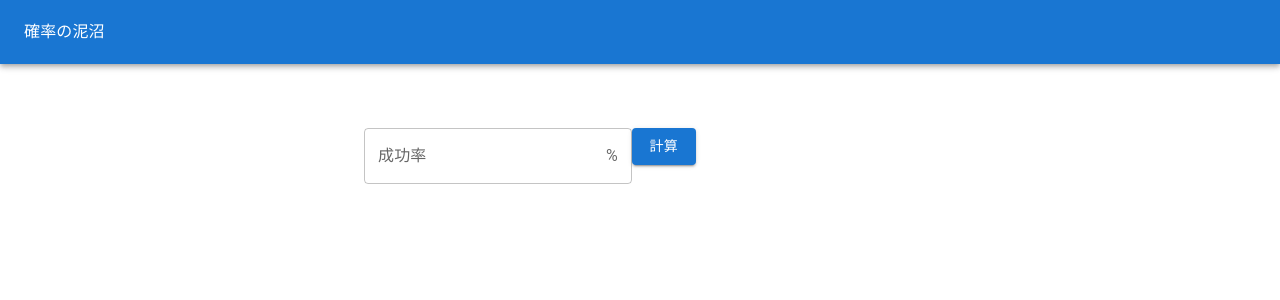
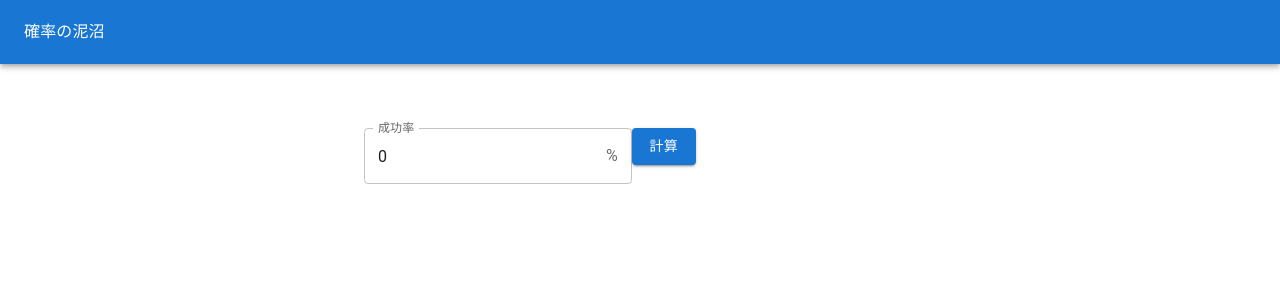
Before and after one commit to kuchita-el/quagmire-of-probability, a Next.js app: page / in a window 1280 px wide. Shown: the top 300 px of the page. Built offline with nearby package versions, Linux system fonts and the light colour scheme; what @mui/material-nextjs would draw is missing.

Commit message:
フォームバリデーションをreact-hook-formで実現

```diff
--- a/package.json
+++ b/package.json
@@ -12,11 +12,14 @@
     "@emotion/cache": "^11.14.0",
     "@emotion/react": "^11.14.0",
     "@emotion/styled": "^11.14.0",
+    "@hookform/resolvers": "^5.0.1",
     "@mui/material": "^7.0.2",
     "@mui/material-nextjs": "^7.0.2",
     "next": "15.3.1",
     "react": "^19.0.0",
-    "react-dom": "^19.0.0"
+    "react-dom": "^19.0.0",
+    "react-hook-form": "^7.56.0",
+    "zod": "^3.24.3"
   },
   "devDependencies": {
     "@types/node": "^20",
--- /dev/null
+++ b/src/app/_lib/probability.ts
@@ -0,0 +1,18 @@
+import { z } from "zod";
+
+export const probabilityRatioSchema = z
+    .number({
+        invalid_type_error: '数値を指定してください。',
+        required_error: '数値を指定してください。'
+    })
+    .min(0, { message: '0から1までの数値を指定してください。' })
+    .max(1, { message: '0から1までの数値を指定してください。' });
+
+export const probabilityPercentageSchema = z
+    .coerce
+    .number({
+        invalid_type_error: '数値を指定してください。',
+        required_error: '数値を指定してください。'
+    })
+    .min(0, { message: '0から100までの数値を指定してください。' })
+    .max(100, { message: '0から100までの数値を指定してください。' });
--- a/src/app/page.tsx
+++ b/src/app/page.tsx
@@ -1,92 +1,63 @@
 'use client';
 
+import { zodResolver } from "@hookform/resolvers/zod";
 import { Box, Button, InputAdornment, TextField } from "@mui/material";
-import { ChangeEvent, useState } from "react";
+import { useState } from "react";
+import { Controller, useForm } from "react-hook-form";
+import { z } from "zod";
+import { probabilityPercentageSchema } from "./_lib/probability";
 
-type ProbabilityFormState = {
-  form: {
-    successRate: {
-      value: string,
-      message: string | null,
-    }
-  }
-  trialCount: number | null,
+type ProbabilityForm = {
+  successRate: number,
 }
 
+const schema = z.object({
+  successRate: probabilityPercentageSchema,
+}).required();
+
 export default function Home() {
-  const [state, setState] = useState<ProbabilityFormState>({
-    form: {
-      successRate: {
-        value: '',
-        message: null,
-      },
-    },
-    trialCount: null,
+  const { handleSubmit, getValues, control } = useForm<ProbabilityForm>({
+    resolver: zodResolver(schema),
+    reValidateMode: 'onBlur',
+    defaultValues: {
+      successRate: 0
+    }
   });
 
-  const handleChange = (event: ChangeEvent<HTMLInputElement | HTMLTextAreaElement>) => {
-    const value = event.target.value;
-    const validatedResult = validate(value);
-    setState({
-      form: {
-        successRate: {
-          value,
-          message: validatedResult
-        },
-      },
-      trialCount: null,
+  const onSubmit = handleSubmit(form => {
+    setTrialCount(calculateTrialCount(Number(form.successRate) / 100))
   })
-  };
 
-  const handleCalculation = () => {
-    setState({
-      form: {
-        successRate: state.form.successRate
-      },
-      trialCount: calculateTrialCount(Number(state.form.successRate.value) / 100),
-    });
-  };
-
-  const hasError = (): boolean => {
-    return state.form.successRate.message !== null;
-  }
-
-  const trialCount = () => {
-    if (state.trialCount === null) return "";
-    return Math.round(state.trialCount).toString();
-  }
+  const [trialCount, setTrialCount] = useState<number>()
 
   return (
-    <Box component="form" sx={{
+    <Box sx={{
       marginTop: 8
-    }}>
+    }} >
+      <form onSubmit={onSubmit}>
+        <Controller name="successRate" control={control} render={({ field, formState: { errors } }) =>
+          <>
             <TextField
               label="成功率"
-        error={hasError()}
-        helperText={state.form.successRate.message}
-        value={state.form.successRate.value}
-        InputProps={{
+              error={errors.successRate?.message ? true : false}
+              helperText={errors.successRate?.message}
+              slotProps={{
+                input: {
                   endAdornment: <InputAdornment position="end">%</InputAdornment>,
+                }
               }}
-        onChange={handleChange}
+              {...field}
             />
-      <Button variant="contained" onClick={handleCalculation}>計算</Button>
-      <div className={"result"}>{trialCount()}</div>
-    </Box>
+          </>
+
+
+        }></Controller>
+        <Button variant="contained" type="submit">計算</Button>
+      </form>
+      <div className={"result"}>{trialCount}</div>
+    </Box >
   );
 }
-
-const validate = (value: unknown): null | string => {
-  const num = Number(value);
-  if (Number.isNaN(num)) {
-    return "数値を入力してください。"
-  } else if (num <= 0) {
-    return "0より大きい数値を入力してください。"
-  } else if (num > 100) {
-    return "100以下の数値を入力してください。"
-  }
-  return null;
-};
 
 const calculateTrialCount = (successRate: number): number => {
   const failureRate = 1 - successRate;
```
Also changed, not shown: 1 other file (tests, documents, lock files or other folders). Lines whose indentation alone changed are shown as unchanged.
